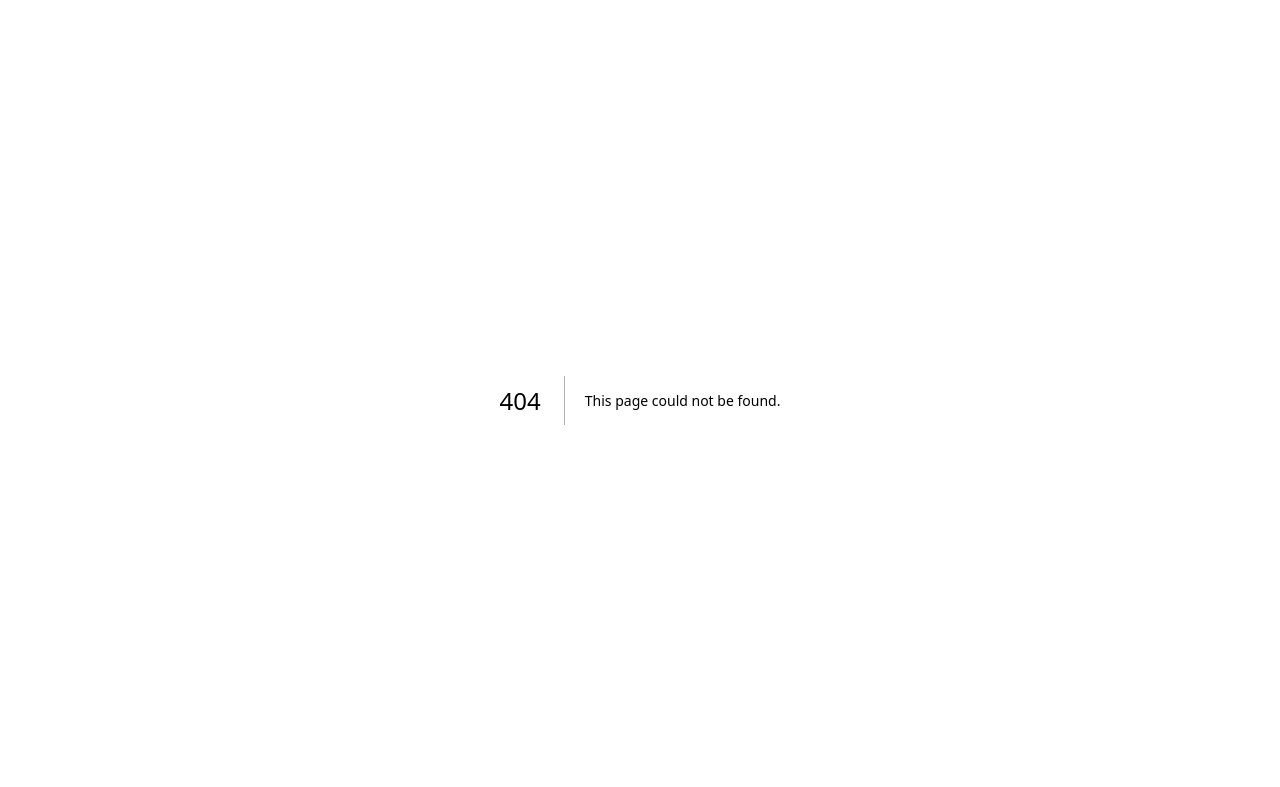
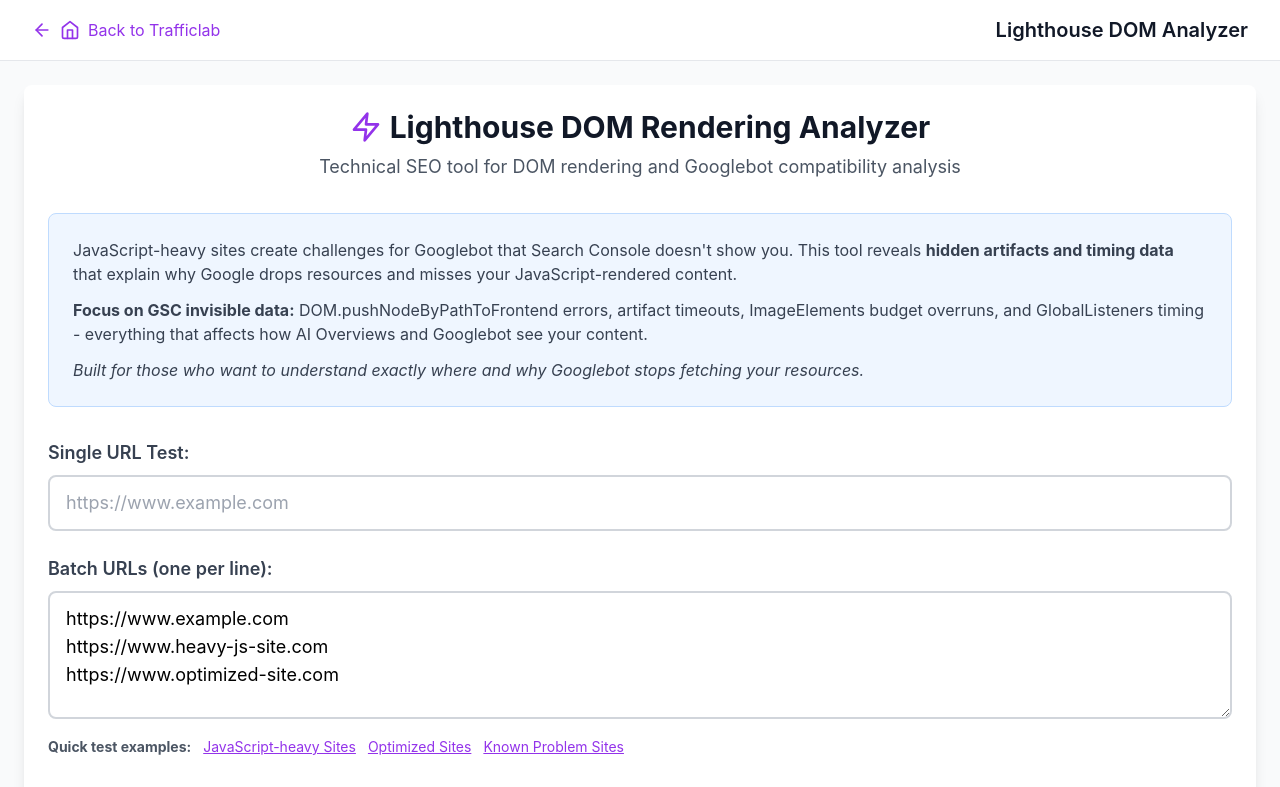
Before and after one commit to henrikbondtofte/trafficl, a Next.js app: page /lighthouse-dom-analyzer in a window 1280 px wide. Before the commit this address had no page. Shown: the top 787 px of the page. Built offline with nearby package versions, Linux system fonts and the light colour scheme.

Commit message:
Add files via upload

```diff
--- /dev/null
+++ b/pages/core-update-analyzer.js
@@ -0,0 +1,27 @@
+import React from 'react';
+import Link from 'next/link';
+import { Home, ArrowLeft } from 'lucide-react';
+import CoreUpdateAnalyzer from '../components/SEOTools/CoreUpdateAnalyzer';
+
+export default function CoreUpdateAnalyzerPage() {
+  return (
+    <div className="min-h-screen bg-gray-50">
+      {/* Navigation */}
+      <div className="bg-white shadow-sm border-b">
+        <div className="max-w-7xl mx-auto px-4 sm:px-6 lg:px-8 py-4">
+          <div className="flex items-center justify-between">
+            <Link href="/" className="flex items-center text-blue-600 hover:text-blue-700">
+              <ArrowLeft className="w-5 h-5 mr-2" />
+              <Home className="w-5 h-5 mr-2" />
+              Back to Trafficlab
+            </Link>
+            <h1 className="text-xl font-semibold text-gray-900">Core Update Impact Analyzer</h1>
+          </div>
+        </div>
+      </div>
+
+      {/* Tool Component */}
+      <CoreUpdateAnalyzer />
+    </div>
+  );
+}
--- /dev/null
+++ b/pages/lighthouse-dom-analyzer.js
@@ -0,0 +1,27 @@
+import React from 'react';
+import Link from 'next/link';
+import { Home, ArrowLeft } from 'lucide-react';
+import LighthouseDOMAnalyzer from '../components/SEOTools/LighthouseDOMAnalyzer';
+
+export default function LighthouseDOMAnalyzerPage() {
+  return (
+    <div className="min-h-screen bg-gray-50">
+      {/* Navigation */}
+      <div className="bg-white shadow-sm border-b">
+        <div className="max-w-7xl mx-auto px-4 sm:px-6 lg:px-8 py-4">
+          <div className="flex items-center justify-between">
+            <Link href="/" className="flex items-center text-purple-600 hover:text-purple-700">
+              <ArrowLeft className="w-5 h-5 mr-2" />
+              <Home className="w-5 h-5 mr-2" />
+              Back to Trafficlab
+            </Link>
+            <h1 className="text-xl font-semibold text-gray-900">Lighthouse DOM Analyzer</h1>
+          </div>
+        </div>
+      </div>
+
+      {/* Tool Component */}
+      <LighthouseDOMAnalyzer />
+    </div>
+  );
+}
```
